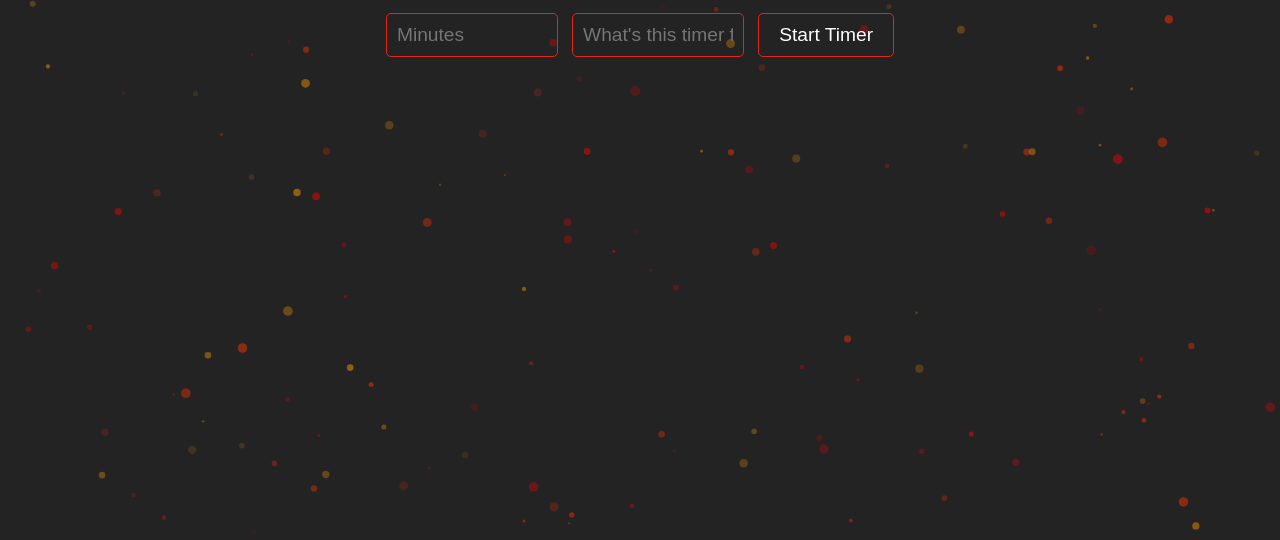
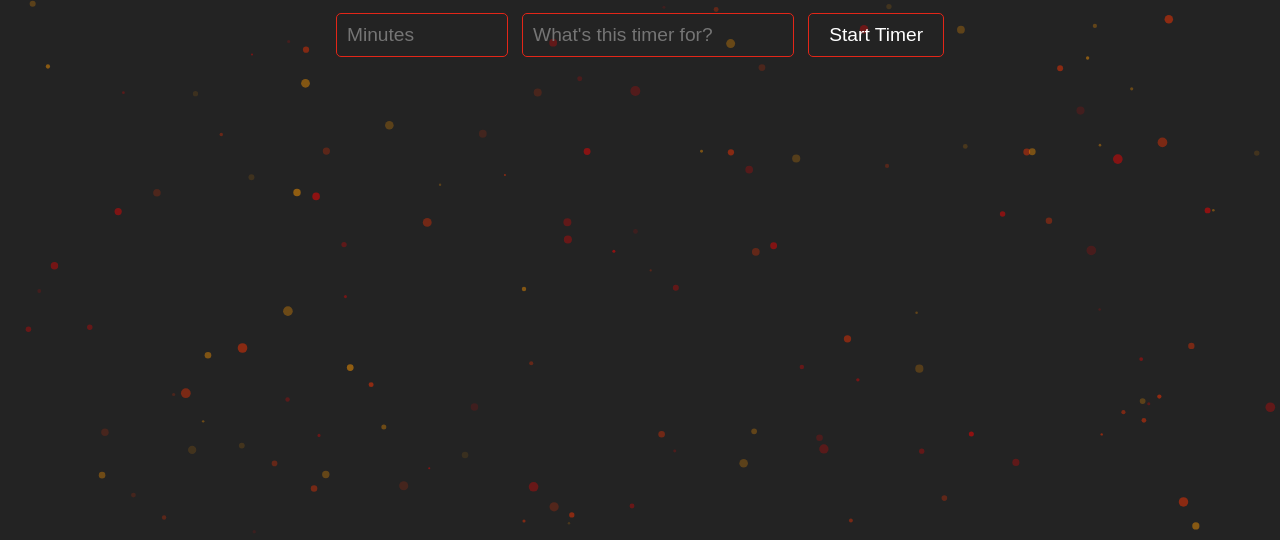
Before and after one commit to kieron/blz-timer, a plain HTML site: page index.html in a window 1280 px wide. Shown: the part 260-800 px from the top of the page. Drawn offline with nearby package versions, Linux system fonts and the light colour scheme.

Commit message:
timer width

```diff
--- a/index.html
+++ b/index.html
@@ -95,6 +95,9 @@
       width: 5px;
       height: 5px;
       border-radius: 50%;
+    }
+    #timerContext {
+      width: 250px;
     }
   </style>
 </head>
```
